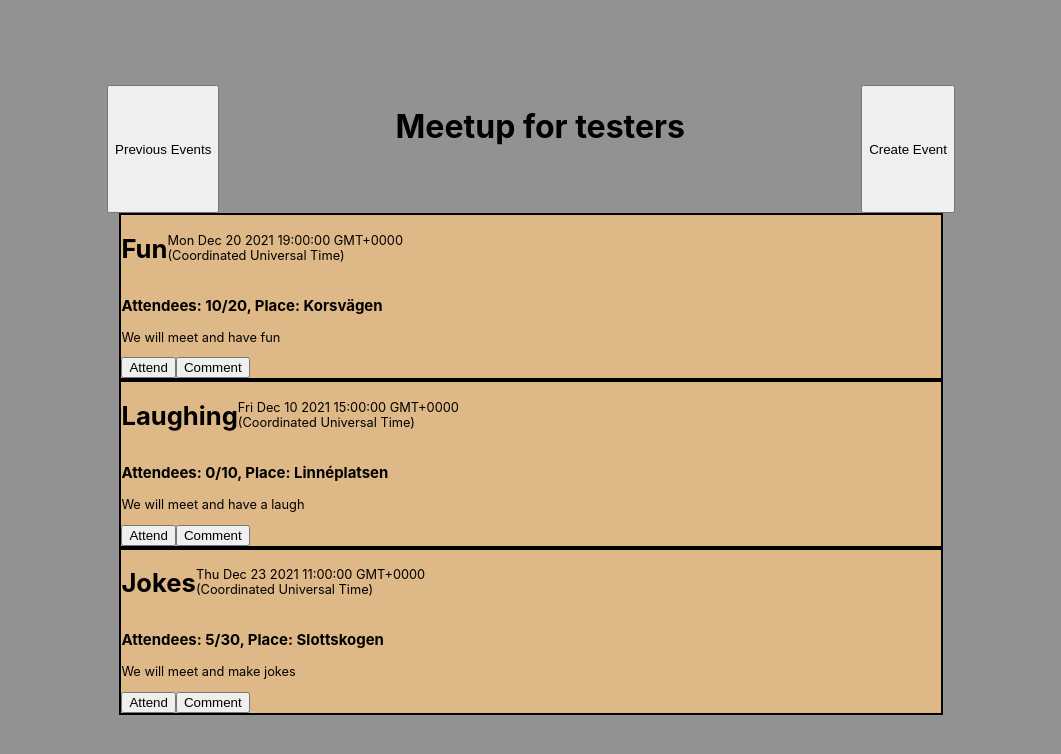
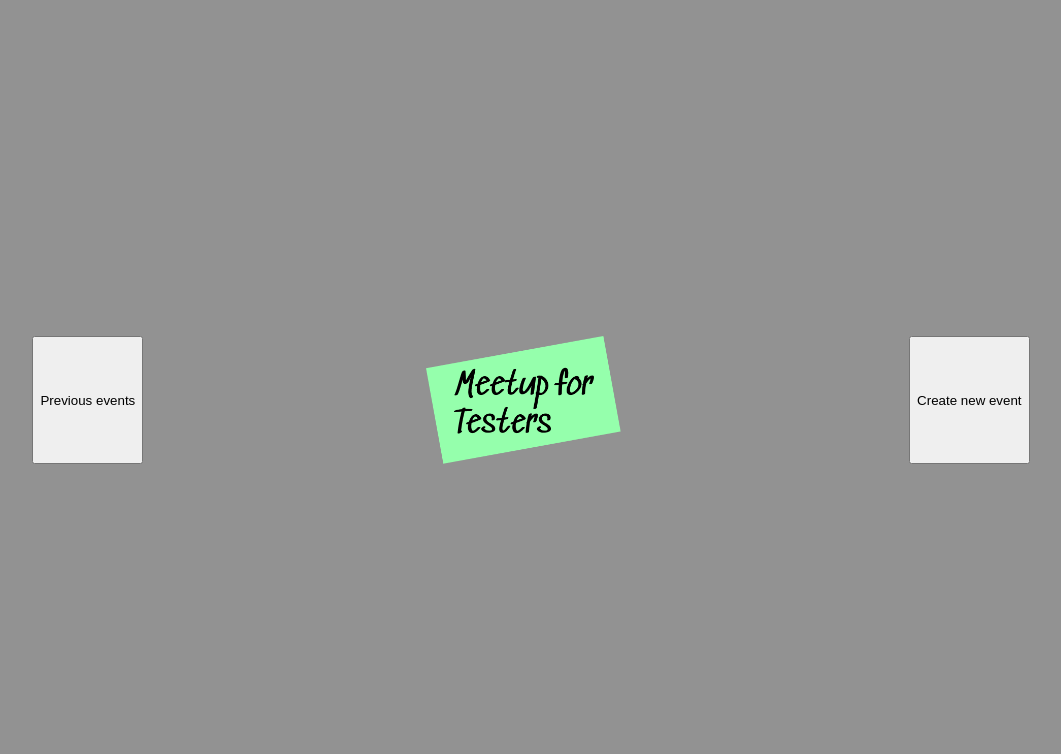
Before and after one commit to samusun/meetup, a React (Create React App) app: page / in a window 1280 px wide. Shown: the top 754 px of the page, without its empty margins (109-1170 px from the left). Built offline with nearby package versions, Linux system fonts and the light colour scheme.

Commit message:
adding create new event function aso

```diff
--- a/src/App.css
+++ b/src/App.css
@@ -10,15 +10,27 @@
 }
 
 .container {
-  width: 80%;
+  width: 100%;
   display: flex;
   align-items: center;
   flex-direction: column;
 }
 .Header {
   height: 8em;
-  width: 80%;
+  width: 100%;
   display: flex;
   flex-direction: row;
   justify-content: space-around;
 }
+
+.createEventContainer {
+  display: flex;
+  justify-content: center;
+}
+.createEventForm {
+  display: flex;
+  justify-content: center;
+  align-items: center;
+  flex-direction: column;
+  background-color: cadetblue;
+}
--- a/src/App.tsx
+++ b/src/App.tsx
@@ -1,13 +1,39 @@
-import React from 'react';
-import Header from "./Views/Header"
+import React, {useState} from 'react';
 import './App.css';
 import UpcomingEvents from './Views/UpcomingEvents';
+import PreviousEvents from "./Views/PreviousEvents"
+import CreateEvent from './Views/CreateEvent';
+import image from "./assets/pics/meetup.png"
 
 function App() {
+    	const [view, setView] = useState<string>('start')
+	const VIEW_UPCOMING = 'Upcoming', VIEW_PREVIOUS = 'Previous', VIEW_CREATE = 'Create'
+
+	let main = null;
+	if( view === VIEW_UPCOMING ) {
+		main = <UpcomingEvents />
+	}
+	else if( view === VIEW_PREVIOUS ) {
+		main = <PreviousEvents />
+	}
+	else if( view === VIEW_CREATE ) {
+		main = <CreateEvent />
+	}
+
   return (
     <div className="App">
-      <Header/>
-      <UpcomingEvents />
+      <nav className="Header">
+					<button
+						onClick={() => setView(VIEW_PREVIOUS)}
+						data-test="previous-btn"> Previous events </button>
+                        <img src={image} alt="" data-test="upcoming-btn"
+						onClick={() => setView(VIEW_UPCOMING)} />
+					<button data-test="create-button"
+						onClick={() => setView(VIEW_CREATE)}> Create new event </button>
+				</nav>
+     <main>
+				{main}
+			</main>
     </div>
   );
 }
--- a/src/Components/Comments.tsx
+++ b/src/Components/Comments.tsx
@@ -1,4 +1,4 @@
-import React, { ReactElement, useState } from 'react'
+import React, { ReactElement, useState, useEffect } from 'react'
 
 interface Props {
     comments: { user: string, comment: string }[]
@@ -16,7 +16,7 @@ const [commentState, setCommentState] = useState<CommentArray[]>([])
 
 let localComments: any = localStorage.getItem(`${eventName}`)
 
-React.useEffect(() => {
+useEffect(() => {
     if(localComments){
     let oneArray: CommentArray[] = JSON.parse(localComments)
    setCommentState(oneArray)
--- a/src/Components/Event.css
+++ b/src/Components/Event.css
@@ -2,7 +2,7 @@
   display: flex;
   flex-direction: row;
   justify-content: space-between;
-  width: 80%;
+  width: 95%;
   border: solid black 0.2em;
   background-color: burlywood;
   font-size: 0.8em;
--- a/src/Components/Event.tsx
+++ b/src/Components/Event.tsx
@@ -5,31 +5,42 @@ import "./Event.css"
 
 interface Props {
     eventName: string
-    time: Date
+    date: string
+    time: string
     place: string
     description: string
-    previous: boolean
     participants: number
     participantsMax: number
     comments: { user: string, comment: string }[]
 }
 
-export default function Event({eventName, time, place, description, previous, participants, participantsMax, comments}: Props): ReactElement {
+export default function Event({eventName, date, time, place, description,  participants, participantsMax, comments}: Props): ReactElement {
+
     const [showComments, setShowComments] = useState(false)
     const [attend, setAttend] = useState(participants)
+    const [attendBtn, setAttendBtn] = useState("Attend")
+    function setAttending() {
+        if (attend === participants + 1){
+            setAttend(participants)
+            setAttendBtn("Attend")
+        } else {
+            setAttend(participants + 1)
+            setAttendBtn("Regret")
+        }
+    }
 
     return (
         <div className="event" >
             <div className="left">
             <div className="eventHead">
                 <h1>{eventName}</h1>
-                <p>{time.toString()}</p>
+                <p>{date}, {time}</p>
             </div>
             <h3>Attendees: {attend}/{participantsMax}, Place: {place}</h3>
             <p>{description}</p>
             {(attend === participants + 1) && <p><b>You are attending</b></p>}
-            <button onClick={() => setAttend(participants + 1)} >Attend</button>
-            <button onClick={() => setShowComments(true)}>Comment</button>
+            <button onClick={() => setAttending()} >{attendBtn}</button>
+            <button onClick={() => setShowComments(!showComments)}>Comment</button>
             </div>
             <div className="right" >
             {showComments && <Comments eventName={eventName} comments={comments} /> }
--- a/src/Views/CreateEvent.tsx
+++ b/src/Views/CreateEvent.tsx
@@ -1,9 +1,61 @@
-import React, { ReactElement } from 'react'
+import React, { ReactElement, useState, useEffect} from 'react'
+
 
 export default function CreateEvent(): ReactElement {
+    const [name, setName] = useState<string>()
+    const [date, setDate] = useState<any>()
+    const [time,setTime] = useState<any>()
+    const [where, setWhere] = useState<string>()
+    const [max, setMax] = useState<any>()
+    const [description, setDescription] = useState<string>()
+    let localEvents: any = localStorage.getItem("Events")
+
+    let eventObject: { eventName: string | undefined; date: any; time: any; where: string | undefined; participants: number; participantsMax: number; description: string | undefined; comments: string[] };
+
+    useEffect(() => {
+    if(!localEvents.isArray){
+        localStorage.setItem("Events", "[]")
+    }
+  }, [])
+
+    function submitEvent(event: any) {
+        event.preventDefault();
+        eventObject = {
+            eventName: name,
+            date: date,
+            time: time,
+            where: where,
+            participants: 0,
+            participantsMax: parseInt(max),
+            description: description,
+            comments: []
+        }
+        let my = JSON.parse(localEvents)
+        console.log(my)
+        let newEvents: any = my.unshift(eventObject)
+          setTimeout(() => {
+        console.log(JSON.stringify(newEvents))
+        localStorage.setItem("Events", JSON.stringify(newEvents))
+        console.log(localStorage.getItem("Events"))
+          }, 2000);
+    }
+
     return (
-        <div>
-            <button>Here you can create a new event</button>
+        <div className="createEventContainer">
+           <form className="createEventForm"  action="">
+               <input type="text" placeholder='Name of event' onChange={event => setName(event.target.value)} />
+               <div>
+               <input type="date" onChange={event => setDate(event.target.value)} />
+               <input onChange={event => setTime(event.target.value)} type="time" />
+               </div>
+               <div>
+               <input onChange={event => setWhere(event.target.value)} type="text" placeholder='Where' />
+               <input type="number" placeholder='Maximum participants' onChange={event => setMax(event.target.value)} />
+               </div>
+               <textarea onChange={event => setDescription(event.target.value)} name="description" rows={5}
+          cols={50}placeholder='Description'></textarea>
+          <button onClick={submitEvent} >Submit</button>
+           </form>
         </div>
     )
 }
--- a/src/Views/Header.tsx
+++ /dev/null
@@ -1,12 +0,0 @@
-import React, { ReactElement } from 'react'
-
-
-export default function Header(): ReactElement {
-    return (
-        <div className='Header' >
-            <button>Previous Events</button>
-            <h1>Meetup for testers</h1>
-            <button>Create Event</button>
-        </div>
-    )
-}
--- a/src/Views/PreviousEvents.tsx
+++ b/src/Views/PreviousEvents.tsx
@@ -1,13 +1,14 @@
 import React, { ReactElement } from 'react'
 import Event from "../Components/Event"
-import {eventData} from "../data/eventData.js"
+import {eventData} from "../data/eventData"
 
+export default function PreviousEvents(): ReactElement {
 
-export default function UpcomingEvents(): ReactElement {
+    // NEED TO WRITE FILTER FUNCTION TO SORT DATE
     return (
         <div className="container" >
             {eventData.map((data) => (
-          <Event eventName = {data.eventName} time = {data.time} place = {data.place} description = {data.description} previous = {data.previous} participants = { data.participants} participantsMax = {data.participantsMax} comments = {data.comments} />
+          <Event eventName = {data.eventName} date={data.date} time = {data.time} place = {data.place} description = {data.description} participants = { data.participants} participantsMax = {data.participantsMax} comments = {data.comments} />
             ))}
     </div>
     )
--- a/src/Views/UpcomingEvents.tsx
+++ b/src/Views/UpcomingEvents.tsx
@@ -3,10 +3,12 @@ import Event from "../Components/Event"
 import {eventData} from "../data/eventData"
 
 export default function UpcomingEvents(): ReactElement {
+
+    // NEED TO WRITE FILTER FUNCTION TO SORT DATE
     return (
         <div className="container" >
             {eventData.map((data) => (
-          <Event eventName = {data.eventName} time = {data.time} place = {data.place} description = {data.description} previous = {data.previous} participants = { data.participants} participantsMax = {data.participantsMax} comments = {data.comments} />
+          <Event eventName = {data.eventName} date= { data.date} time = {data.time} place = {data.place} description = {data.description} participants = { data.participants} participantsMax = {data.participantsMax} comments = {data.comments} />
             ))}
     </div>
     )
--- a/src/data/eventData.js
+++ b/src/data/eventData.js
@@ -1,24 +1,21 @@
 export const eventData = [
   {
     eventName: 'Fun',
-    time: new Date(2021, 11, 20, 19.0),
+    date: '2021, 11, 20',
+    time: '19.00',
     place: 'Korsvägen',
     description: 'We will meet and have fun',
-    previous: false,
     participants: 10,
     participantsMax: 20,
-    comments: [
-      { user: 'Ricky', comment: 'Very fun' },
-      { user: 'MyMan', comment: 'I love this' }
-    ]
+    comments: []
   },
 
   {
     eventName: 'Laughing',
-    time: new Date(2021, 11, 10, 15.0),
+    date: '2021, 11, 26',
+    time: '19.00',
     place: 'Linnéplatsen',
     description: 'We will meet and have a laugh',
-    previous: false,
     participants: 0,
     participantsMax: 10,
     comments: [
@@ -29,10 +26,24 @@ export const eventData = [
 
   {
     eventName: 'Jokes',
-    time: new Date(2021, 11, 23, 11.0),
+    date: '2022, 11, 20',
+    time: '19.00',
     place: 'Slottskogen',
     description: 'We will meet and make jokes',
-    previous: false,
+    participants: 5,
+    participantsMax: 30,
+    comments: [
+      { user: 'Ricky', comment: 'Very fun' },
+      { user: 'MyMan', comment: 'I love this' }
+    ]
+  },
+
+  {
+    eventName: 'Sailing',
+    date: '2021, 12, 10',
+    time: '16.00',
+    place: 'Marstrand',
+    description: 'Sailing around sweden',
     participants: 5,
     participantsMax: 30,
     comments: [
```
Also changed, not shown: src/assets/pics/meetup.png (added).
